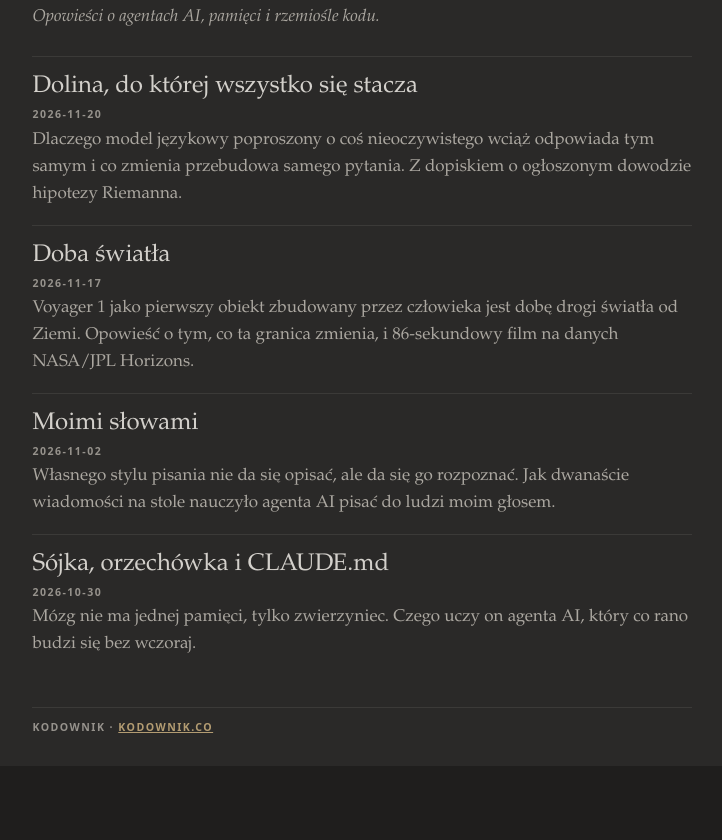
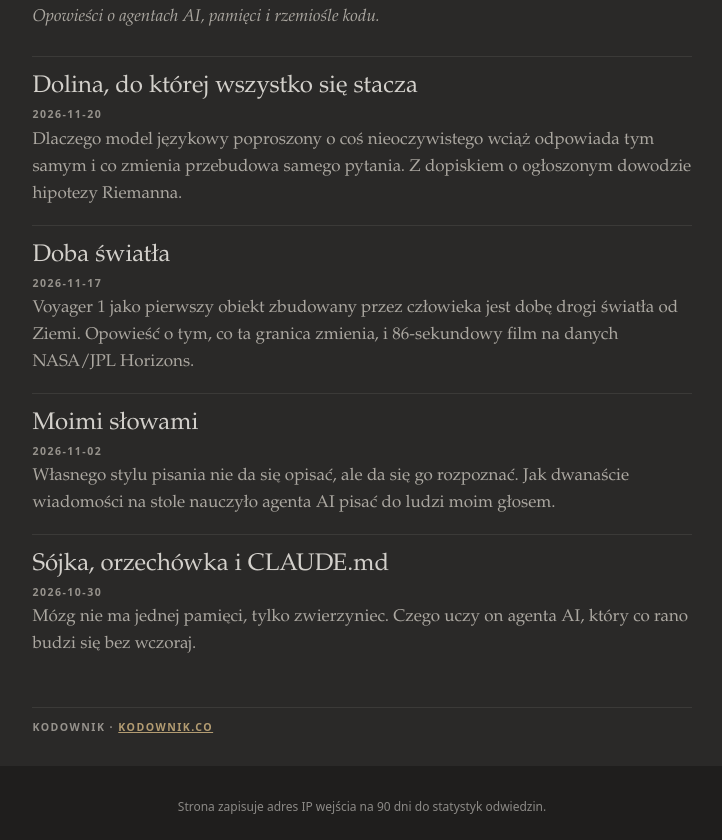
Before and after one commit to kodown1k/czytelnia, a plain HTML site: page index.html in a window 1280 px wide. Shown: the part 143-983 px from the top of the page, without its empty margins (278-1000 px from the left). Before the commit the page ends 941 px from the top, so only its background shows below. Drawn offline with Linux system fonts and the light colour scheme.

```diff
--- a/index.html
+++ b/index.html
@@ -21,4 +21,4 @@ footer a{color:var(--zloto)}
 <p class="pod">Opowieści o agentach AI, pamięci i rzemiośle kodu.</p>
 <ol><li><a href="dolina/">Dolina, do której wszystko się stacza</a><span class="d">2026-11-20</span><p>Dlaczego model językowy poproszony o coś nieoczywistego wciąż odpowiada tym samym i co zmienia przebudowa samego pytania. Z dopiskiem o ogłoszonym dowodzie hipotezy Riemanna.</p></li><li><a href="voyager-doba-swiatla/">Doba światła</a><span class="d">2026-11-17</span><p>Voyager 1 jako pierwszy obiekt zbudowany przez człowieka jest dobę drogi światła od Ziemi. Opowieść o tym, co ta granica zmienia, i 86-sekundowy film na danych NASA/JPL Horizons.</p></li><li><a href="moimi-slowami/">Moimi słowami</a><span class="d">2026-11-02</span><p>Własnego stylu pisania nie da się opisać, ale da się go rozpoznać. Jak dwanaście wiadomości na stole nauczyło agenta AI pisać do ludzi moim głosem.</p></li><li><a href="sojka-orzechowka-i-claude-md/">Sójka, orzechówka i CLAUDE.md</a><span class="d">2026-10-30</span><p>Mózg nie ma jednej pamięci, tylko zwierzyniec. Czego uczy on agenta AI, który co rano budzi się bez wczoraj.</p></li></ol>
 <footer>Kodownik · <a href="https://kodownik.co">kodownik.co</a></footer>
-</main><!-- Cloudflare Web Analytics --><script type='module' src='https://static.cloudflareinsights.com/beacon.min.js' data-cf-beacon='{"token": "3409c5294cf7441d9470c3b87ff5eb8f"}'></script><!-- End Cloudflare Web Analytics --></body></html>
+</main><!-- licznik --><!-- Cloudflare Web Analytics --><script type='module' src='https://static.cloudflareinsights.com/beacon.min.js' data-cf-beacon='{"token": "3409c5294cf7441d9470c3b87ff5eb8f"}'></script><!-- End Cloudflare Web Analytics --><img src="https://kodownik.co/_l/czytelnia/index.gif" alt="" width="1" height="1" decoding="async" style="position:absolute;left:0;bottom:0;width:1px;height:1px;opacity:0;pointer-events:none"><p style="max-width:46rem;margin:1.5rem auto;padding:0 16px;font:12px/1.5 system-ui,sans-serif;color:inherit;opacity:.6;text-align:center">Strona zapisuje adres IP wejścia na 90 dni do statystyk odwiedzin.</p><!-- /licznik --></body></html>
```
Also changed, not shown: dolina/index.html (+1 -1 lines), moimi-slowami/index.html (+1 -1 lines), sojka-orzechowka-i-claude-md/index.html (+1 -1 lines), voyager-doba-swiatla/index.html (+1 -1 lines).
